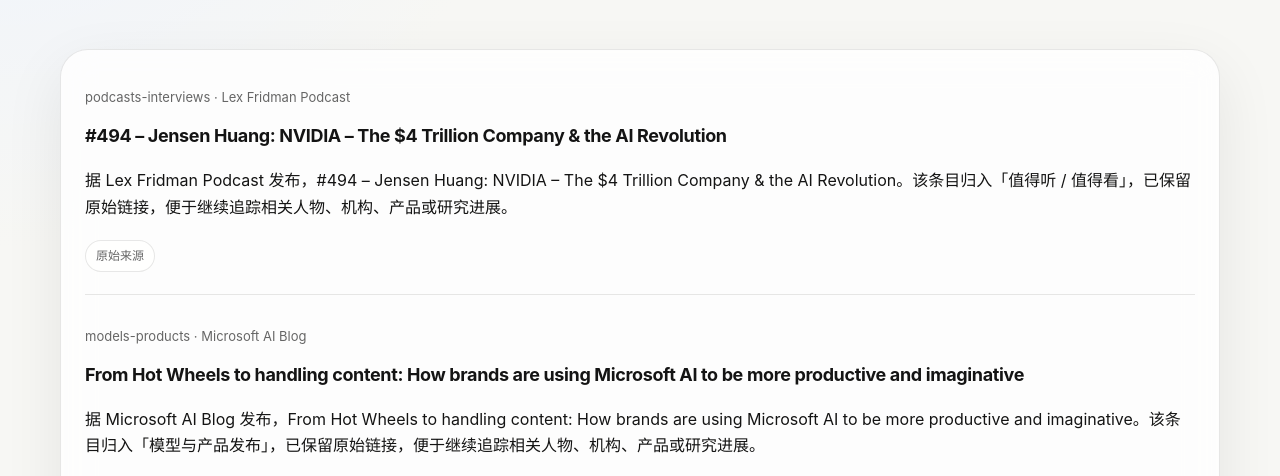
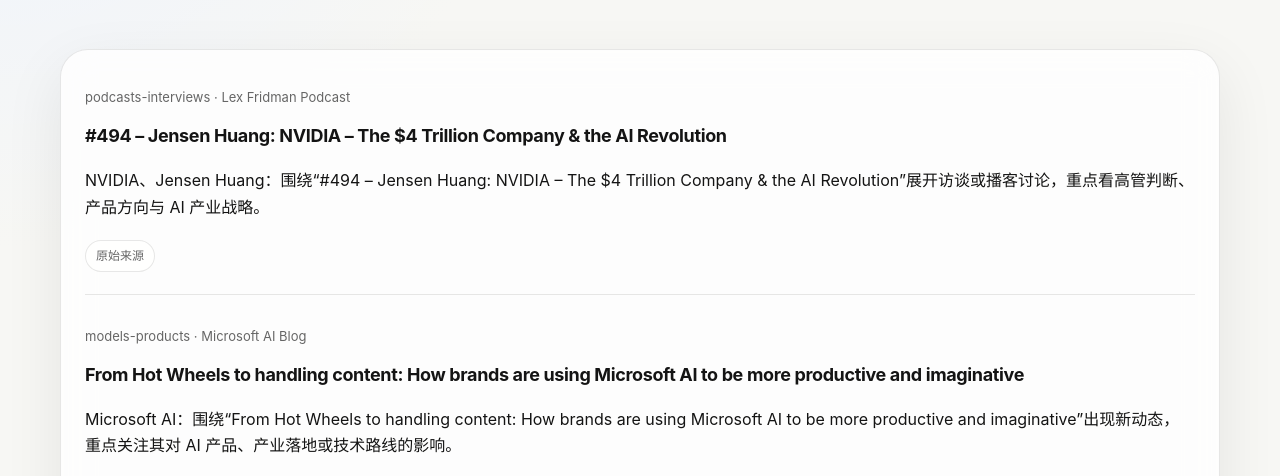
Before and after one commit to siner9586/Latest_AI_News, an Astro site: page /daily/2026-06-10 in a window 1280 px wide. Shown: the part 296-772 px from the top of the page. Built offline with nearby package versions, Linux system fonts and the light colour scheme; Astro itself is replaced by a stand-in of ours.

Commit message:
feat: show focused summaries on zh daily pages

```diff
--- a/src/pages/daily/[date].astro
+++ b/src/pages/daily/[date].astro
@@ -1,6 +1,6 @@
 ---
 import Base from '../../layouts/Base.astro';
-import { latestBrief, archiveIndex } from '../../utils/data';
+import { latestBrief, archiveIndex, newsFocus } from '../../utils/data';
 
 export function getStaticPaths() {
   const dates = archiveIndex.items?.length ? archiveIndex.items : [{ date: latestBrief.date }];
@@ -18,7 +18,7 @@ const { b } = Astro.props;
       <article class="item">
         <p class="meta">{item.category} · {item.source_name}</p>
         <h3>{item.title}</h3>
-        <p>{item.summary_zh}</p>
+        <p>{newsFocus(item, 'zh')}</p>
         <a class="pill" href={item.original_url} target="_blank" rel="noreferrer">原始来源</a>
       </article>
     ))}
```
